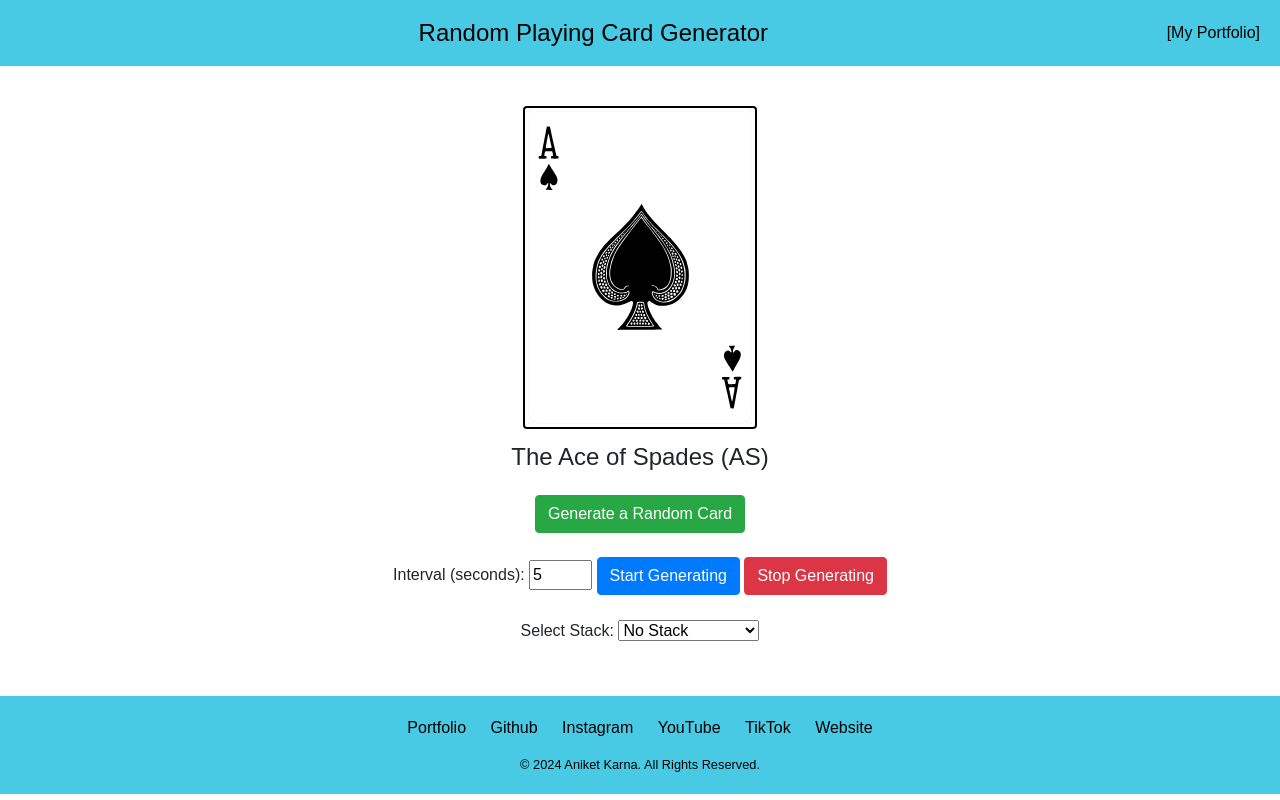
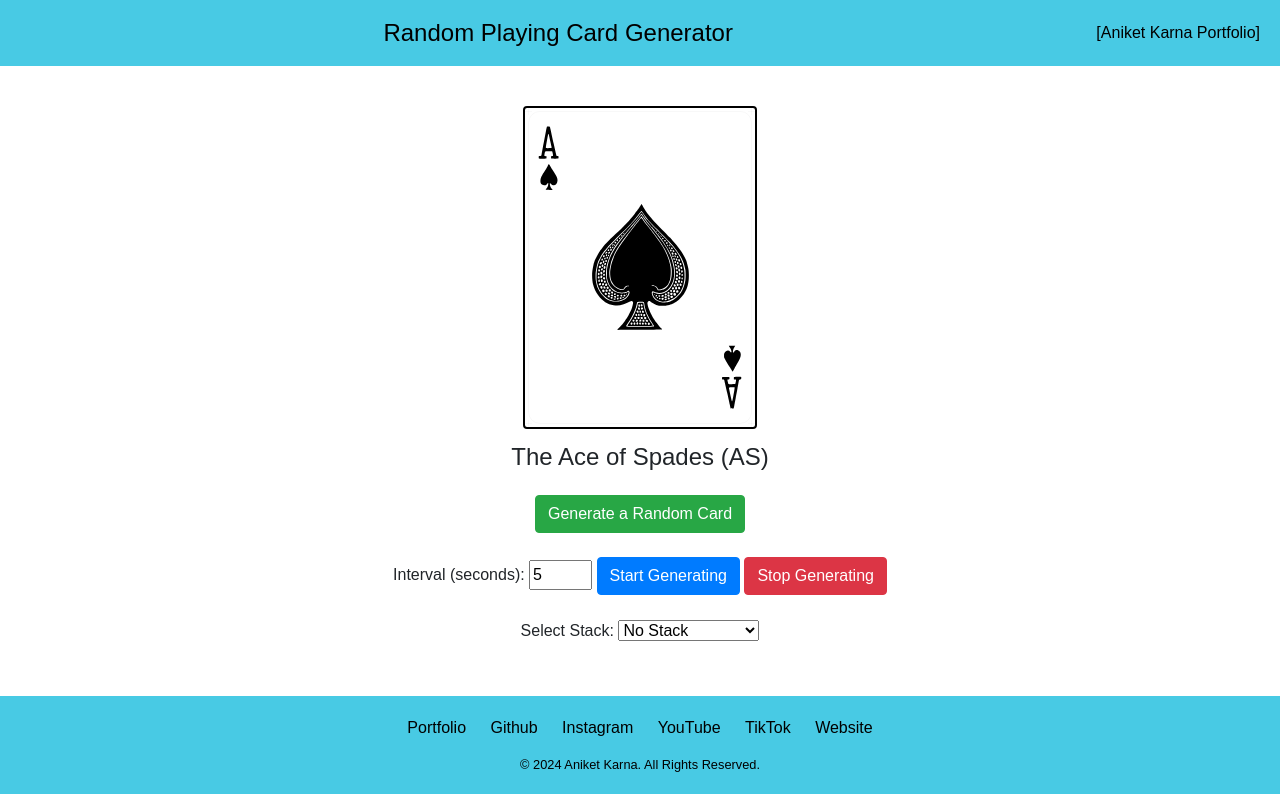
Before and after one commit to CrypticNumbers8/Random-Playing-Card-Generator, a plain HTML site: page index.html in a window 1280 px wide. Drawn offline with nearby package versions, Linux system fonts and the light colour scheme.

Commit message:
Add files via upload

```diff
--- a/index.html
+++ b/index.html
@@ -20,7 +20,7 @@
           href="https://crypticnumbers8.github.io/aniket_karna.github.io/"
           target="_blank"
           style="color: black"
-          >[My Portfolio]</a
+          >[Aniket Karna Portfolio]</a
         >
       </span>
     </nav>
```
